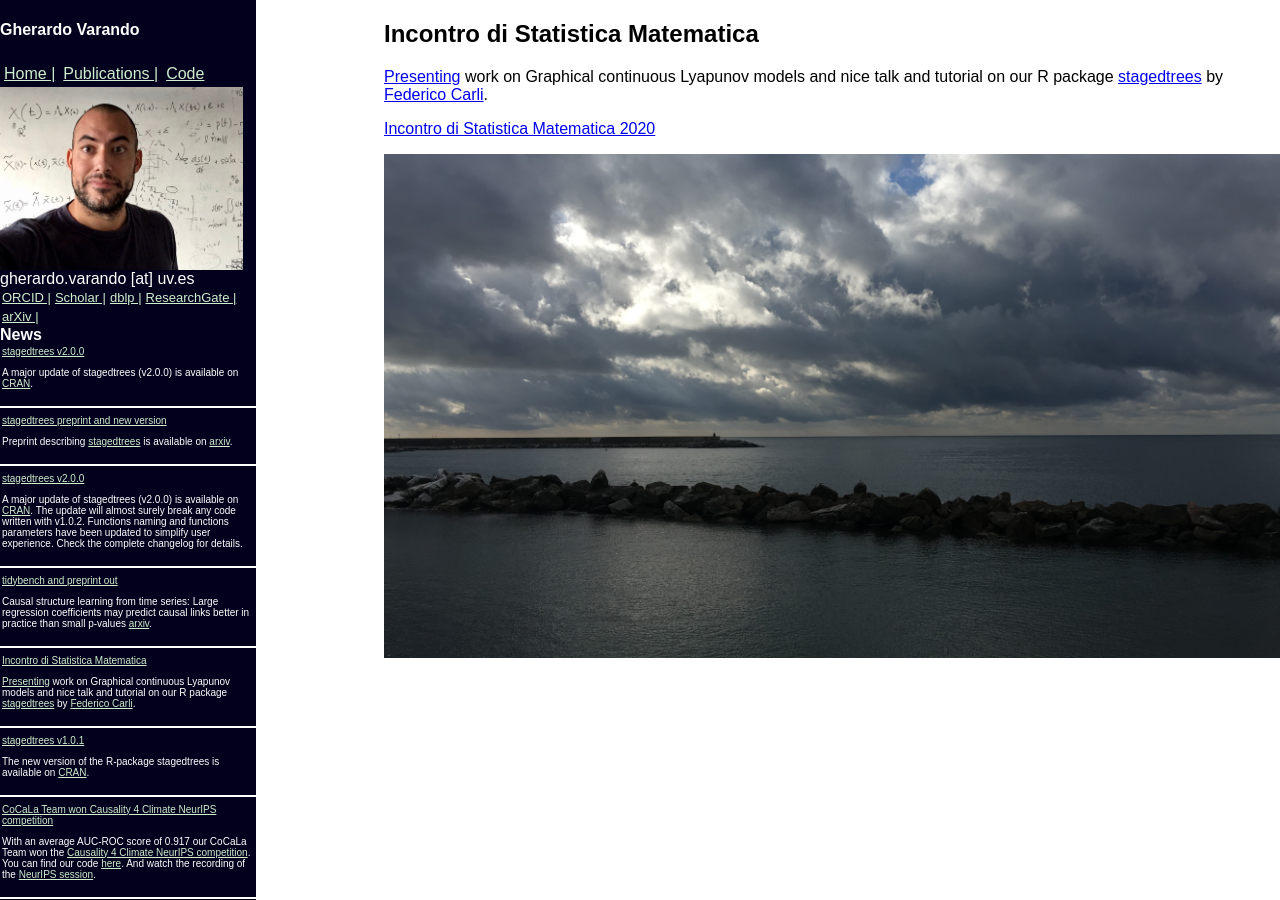
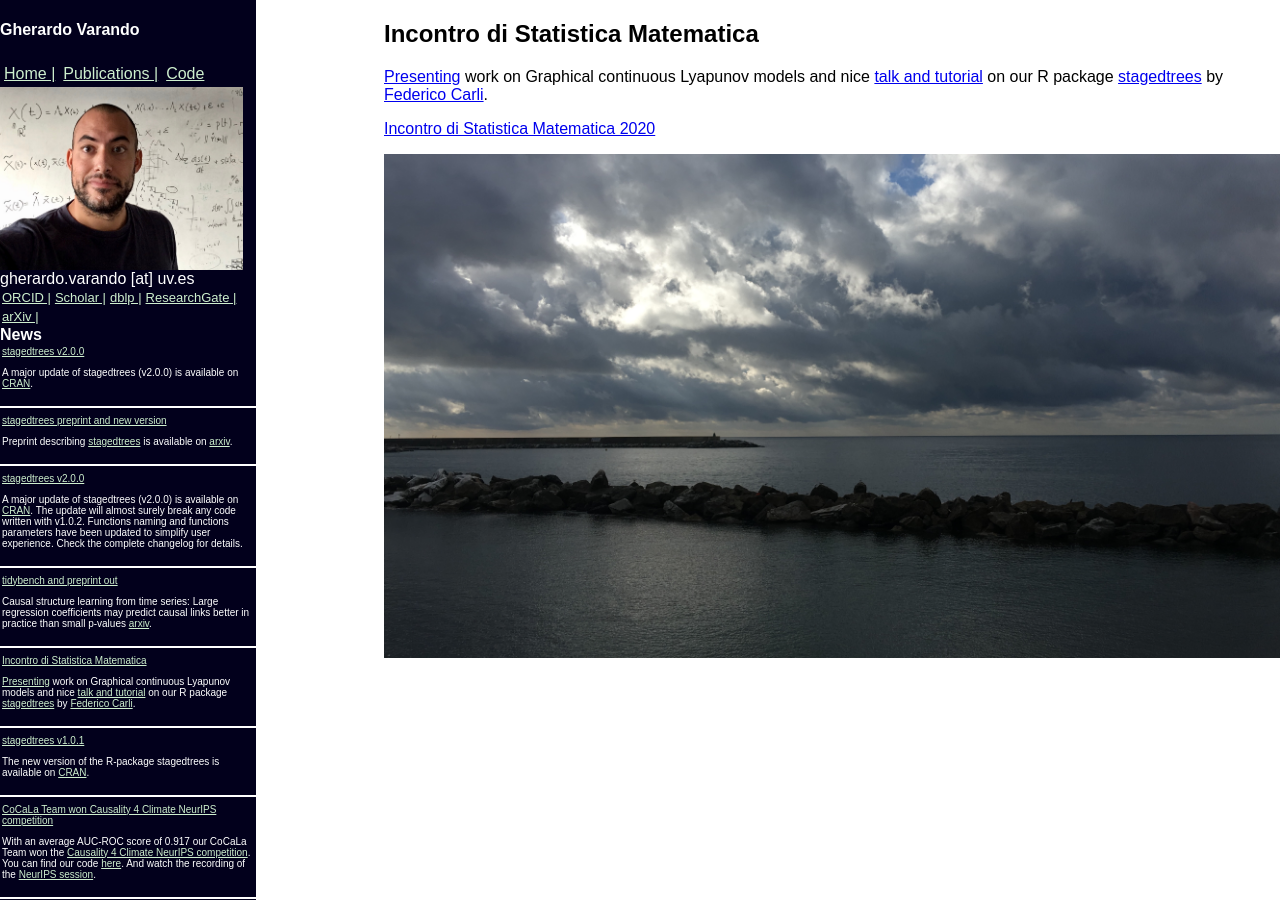
Before and after one commit to gherardovarando/gherardovarando.github.io, a Jekyll site: the page built from _posts/2020-01-27-ISM2020.md, in a window 1280 px wide. Built offline with Jekyll 4.4.1, drawn with Linux system fonts in a browser that asks for light colours; part of the change alters nothing that is shown.

```diff
--- a/_posts/2020-01-27-ISM2020.md
+++ b/_posts/2020-01-27-ISM2020.md
@@ -5,7 +5,7 @@ title:  "Incontro di Statistica Matematica"
 
 
 [Presenting]({{ site.baseurl }}/pdf/slides_varando_ISM2020.pdf) work on Graphical continuous Lyapunov models and
-nice talk and tutorial on our R package
+nice [talk and tutorial]({{ site.baseurl }}/pdf/presentazione_carli.pdf) on our R package
 [stagedtrees](https://cran.r-project.org/package=stagedtrees)
 by [Federico Carli](https://sites.google.com/site/federicocarlipersonalwebpage/home).
 
```
